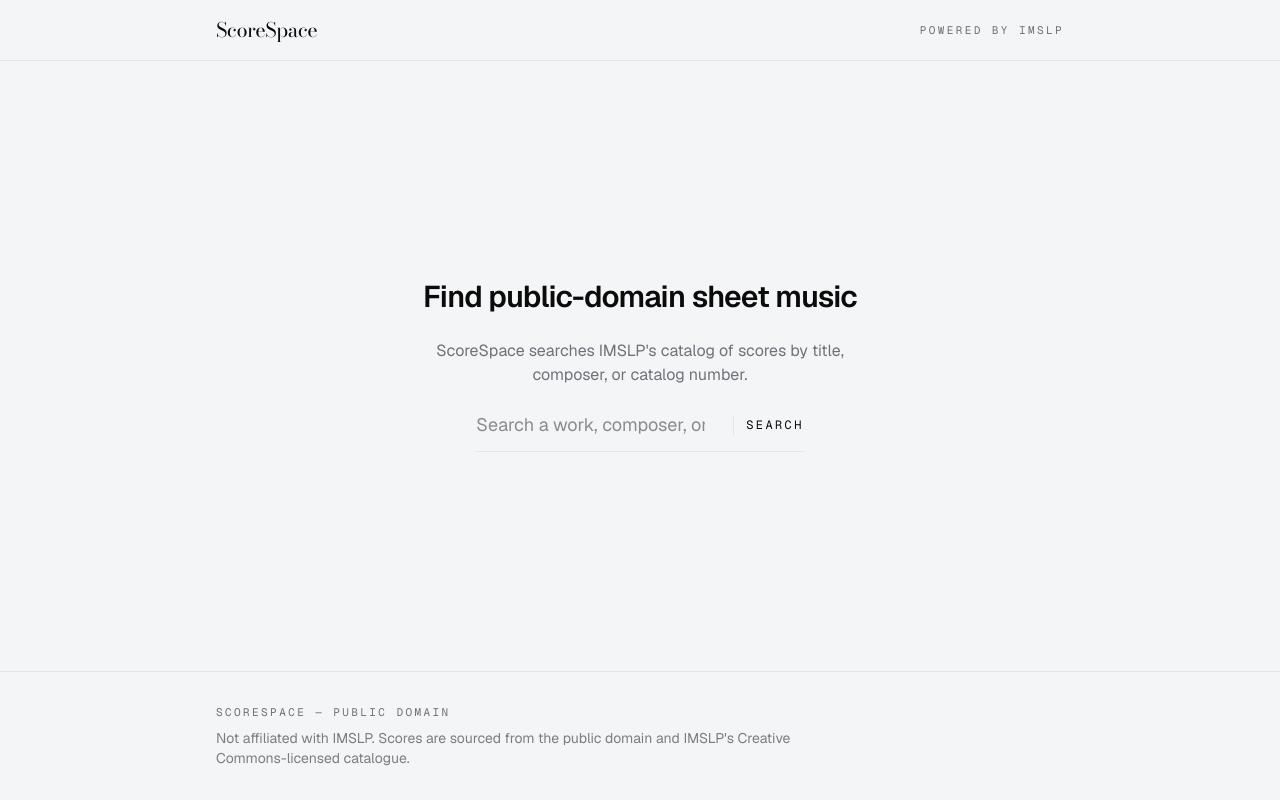
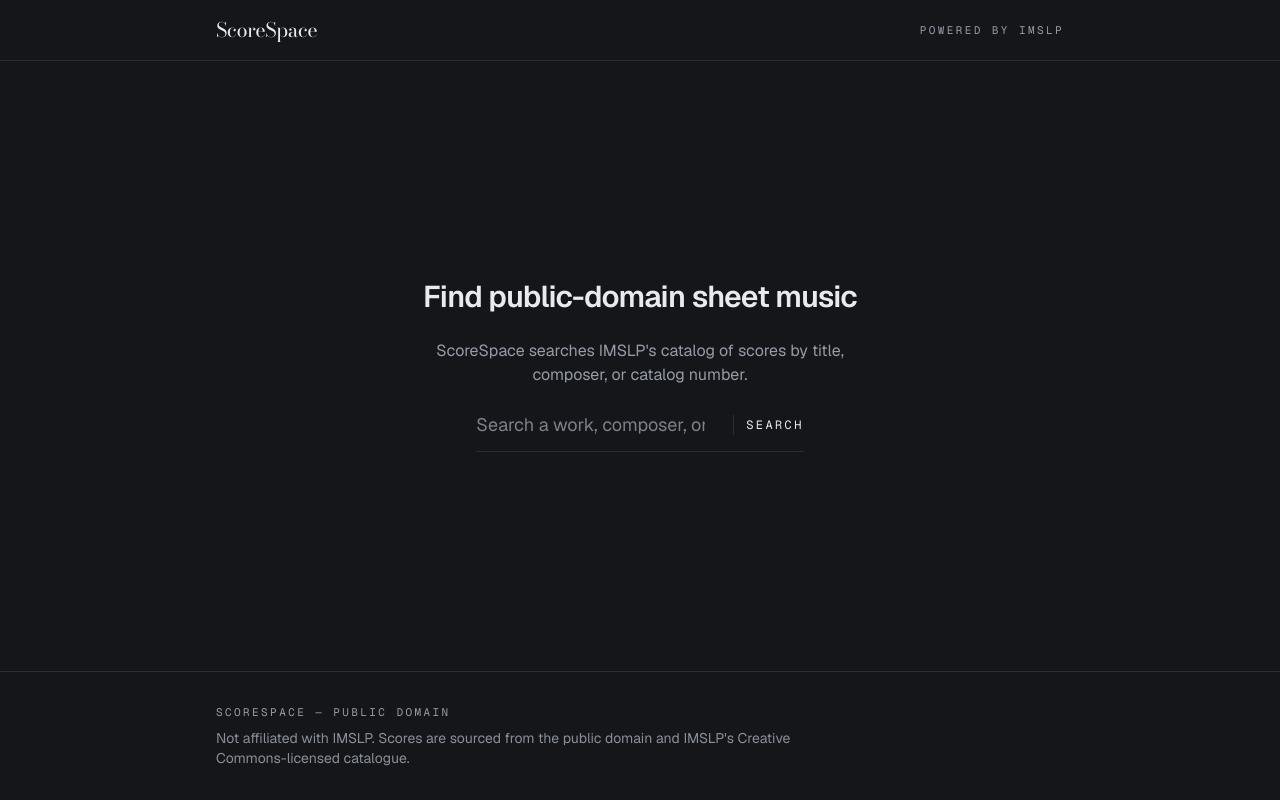
Before and after one commit to gian-dln/scorespace, a Next.js app: page / in a window 1280 px wide. Built offline with nearby package versions, Linux system fonts and the light colour scheme.

Commit message:
switch to a dark stage, keep the keyboard lit

```diff
--- a/app/composer/[slug]/page.tsx
+++ b/app/composer/[slug]/page.tsx
@@ -14,7 +14,7 @@
     <div className="mx-auto flex w-full max-w-3xl flex-col gap-6 px-6 py-12">
       <header>
         <h1 className="text-2xl font-semibold">{composer.name}</h1>
-        <p className="text-zinc-500">
+        <p className="text-steel">
           {[lifespan, composer.nationality].filter(Boolean).join(" · ")}
         </p>
       </header>
@@ -30,7 +30,7 @@
         href={composer.imslpUrl}
         target="_blank"
         rel="noopener noreferrer"
-        className="text-sm text-zinc-500 hover:underline w-fit"
+        className="text-sm text-steel hover:underline w-fit"
       >
         View on IMSLP →
       </a>
--- a/app/globals.css
+++ b/app/globals.css
@@ -1,32 +1,43 @@
 @import "tailwindcss";
 
 /* Make the `dark:` variant class-based only, so the app commits to one
-   deliberate light "concert paper" theme instead of flipping on OS setting. */
+   deliberate theme instead of flipping on OS setting. */
 @custom-variant dark (&:where(.dark, .dark *));
 
+/* Token names describe role, not literal colour: `paper` is the page,
+   `ink` is the primary foreground. In this dark theme that means a soft
+   charcoal stage and a soft white text — no pure #000, no pure #fff. */
 :root {
-  --paper: #f4f5f6; /* page — the felt beneath the keys */
-  --ink: #0b0b0c; /* black keys, primary text */
-  --steel: #6e7075; /* secondary text */
-  --hairline: #e4e5e7; /* dividers, key seams */
-  --keywhite: #fcfcfd; /* white keys, raised surfaces */
+  --paper: #14161a; /* stage: soft charcoal, never harsh black */
+  --surface: #1b1e24; /* raised panels */
+  --ink: #e8eaee; /* primary text: soft white, never harsh white */
+  --steel: #969ca6; /* secondary text */
+  --hairline: #2a2e36; /* dividers */
+
+  /* The keyboard stays literally black and white — the one object on the
+     page that keeps its own colours regardless of the surrounding theme. */
+  --key-white: #e6e8ec; /* ivory under stage light */
+  --key-black: #101216; /* softened black key */
+  --key-seam: #c2c7cf; /* seam between white keys */
+  --key-frame: #3b404a; /* fallboard edge, so it reads as an object on dark */
 
   --background: var(--paper);
   --foreground: var(--ink);
 
-  /* The only colour on the page: a brushed-chrome sweep. Music brings colour. */
-  --chrome-h: linear-gradient(90deg, #9ca0a6, #edeff2 32%, #c4c7cc 52%, #edeff2 70%, #9ca0a6);
-  --chrome-v: linear-gradient(180deg, #9ca0a6, #edeff2 32%, #c4c7cc 52%, #edeff2 70%, #9ca0a6);
+  /* The only colour on the page: a brushed-chrome sweep, brighter on dark. */
+  --chrome-h: linear-gradient(90deg, #5c626b, #f0f2f6 32%, #b6bcc6 52%, #f0f2f6 70%, #5c626b);
+  --chrome-v: linear-gradient(180deg, #5c626b, #f0f2f6 32%, #b6bcc6 52%, #f0f2f6 70%, #5c626b);
 }
 
 @theme inline {
   --color-background: var(--background);
   --color-foreground: var(--foreground);
   --color-paper: var(--paper);
+  --color-surface: var(--surface);
   --color-ink: var(--ink);
   --color-steel: var(--steel);
   --color-hairline: var(--hairline);
-  --color-keywhite: var(--keywhite);
+  --color-keyframe: var(--key-frame);
   --font-sans: var(--font-geist-sans);
   --font-mono: var(--font-geist-mono);
   --font-display: var(--font-bodoni);
@@ -44,32 +55,32 @@
 }
 
 /* ── Signature: a piano keyboard rendered entirely in CSS ─────────────────
-   White keys are hairline-seamed cells; black keys follow the real 2–3
-   grouping across each octave (none after E or B). The one true
-   black-and-white object on the page — kept slim so it reads as elegant. */
+   White keys are seamed cells; black keys follow the real 2–3 grouping
+   across each octave (none after E or B). On the dark stage it becomes the
+   brightest object on the page — lit keys in a dark hall. */
 .piano-keys {
   --u: 22px; /* white-key width */
   --oct: calc(var(--u) * 7); /* seven white keys to an octave */
   height: 44px;
-  background-color: var(--keywhite);
+  background-color: var(--key-white);
   background-image:
     /* black keys: five bars per octave, positioned as % of the octave */
     linear-gradient(
       90deg,
       transparent 0 9.857%,
-      var(--ink) 9.857% 18.714%,
+      var(--key-black) 9.857% 18.714%,
       transparent 18.714% 24.143%,
-      var(--ink) 24.143% 33%,
+      var(--key-black) 24.143% 33%,
       transparent 33% 52.714%,
-      var(--ink) 52.714% 61.571%,
+      var(--key-black) 52.714% 61.571%,
       transparent 61.571% 67%,
-      var(--ink) 67% 75.857%,
+      var(--key-black) 67% 75.857%,
       transparent 75.857% 81.286%,
-      var(--ink) 81.286% 90.143%,
+      var(--key-black) 81.286% 90.143%,
       transparent 90.143% 100%
     ),
     /* white-key seams */
-    repeating-linear-gradient(90deg, transparent 0 calc(var(--u) - 1px), var(--hairline) calc(var(--u) - 1px) var(--u));
+    repeating-linear-gradient(90deg, transparent 0 calc(var(--u) - 1px), var(--key-seam) calc(var(--u) - 1px) var(--u));
   background-size:
     var(--oct) 60%,
     auto;
--- a/app/page.tsx
+++ b/app/page.tsx
@@ -4,7 +4,7 @@
   return (
     <div className="mx-auto flex w-full max-w-2xl flex-1 flex-col items-center justify-center gap-6 px-6 py-24 text-center">
       <h1 className="text-3xl font-semibold tracking-tight">Find public-domain sheet music</h1>
-      <p className="max-w-md text-zinc-500">
+      <p className="max-w-md text-steel">
         ScoreSpace searches IMSLP&apos;s catalog of scores by title, composer, or catalog number.
       </p>
       <SearchBar />
--- a/app/search/page.tsx
+++ b/app/search/page.tsx
@@ -32,8 +32,9 @@
         <SearchBar initialQuery={query} />
       </div>
 
-      {/* Signature: the keyboard you play to find music. */}
-      <div className="mt-8 overflow-hidden rounded-[3px] ring-1 ring-hairline">
+      {/* Signature: the keyboard you play to find music. The frame seats it
+          against the dark stage the way a fallboard edges a real keyboard. */}
+      <div className="mt-8 overflow-hidden rounded-[4px] ring-1 ring-keyframe">
         <div className="piano-keys" aria-hidden="true" />
       </div>
 
@@ -44,7 +45,7 @@
           <p className="max-w-lg text-[15px] leading-relaxed text-steel">
             Search by work, composer, or catalogue number — try{" "}
             <span className="font-mono text-ink">BWV 1007</span> or{" "}
-            <span className="font-display italic text-ink">Clair de lune</span>.
+            <span className="whitespace-nowrap font-display italic text-ink">Clair de lune</span>.
           </p>
         )}
       </div>
--- a/components/ui/Card.tsx
+++ b/components/ui/Card.tsx
@@ -5,7 +5,7 @@
   return (
     <div
       className={cn(
-        "rounded-md border border-hairline bg-keywhite p-5",
+        "rounded-md border border-hairline bg-surface p-5",
         "transition-colors hover:border-ink/70",
         className,
       )}
--- a/components/work/WorkDetail.tsx
+++ b/components/work/WorkDetail.tsx
@@ -6,7 +6,7 @@
     <article className="flex flex-col gap-6">
       <header>
         <h1 className="text-2xl font-semibold">{work.title}</h1>
-        <p className="text-zinc-500">
+        <p className="text-steel">
           <Link href={`/composer/${encodeURIComponent(work.composer.id)}`} className="hover:underline">
             {work.composer.name}
           </Link>
@@ -17,19 +17,19 @@
       <dl className="grid grid-cols-2 gap-x-6 gap-y-2 text-sm sm:grid-cols-3">
         {work.yearComposed && (
           <div>
-            <dt className="text-zinc-500">Composed</dt>
+            <dt className="text-steel">Composed</dt>
             <dd>{work.yearComposed}</dd>
           </div>
         )}
         {work.keySignature && (
           <div>
-            <dt className="text-zinc-500">Key</dt>
+            <dt className="text-steel">Key</dt>
             <dd>{work.keySignature}</dd>
           </div>
         )}
         {work.instrumentation && (
           <div>
-            <dt className="text-zinc-500">Instrumentation</dt>
+            <dt className="text-steel">Instrumentation</dt>
             <dd>{work.instrumentation}</dd>
           </div>
         )}
@@ -40,7 +40,7 @@
       <section>
         <h2 className="mb-2 text-lg font-medium">Scores</h2>
         {work.scores.length === 0 ? (
-          <p className="text-sm text-zinc-500">No scores found for this work yet.</p>
+          <p className="text-sm text-steel">No scores found for this work yet.</p>
         ) : (
           <ul className="flex flex-col gap-2">
             {work.scores.map((score) => (
@@ -63,7 +63,7 @@
         href={work.imslpUrl}
         target="_blank"
         rel="noopener noreferrer"
-        className="text-sm text-zinc-500 hover:underline"
+        className="text-sm text-steel hover:underline"
       >
         View on IMSLP →
       </a>
```
